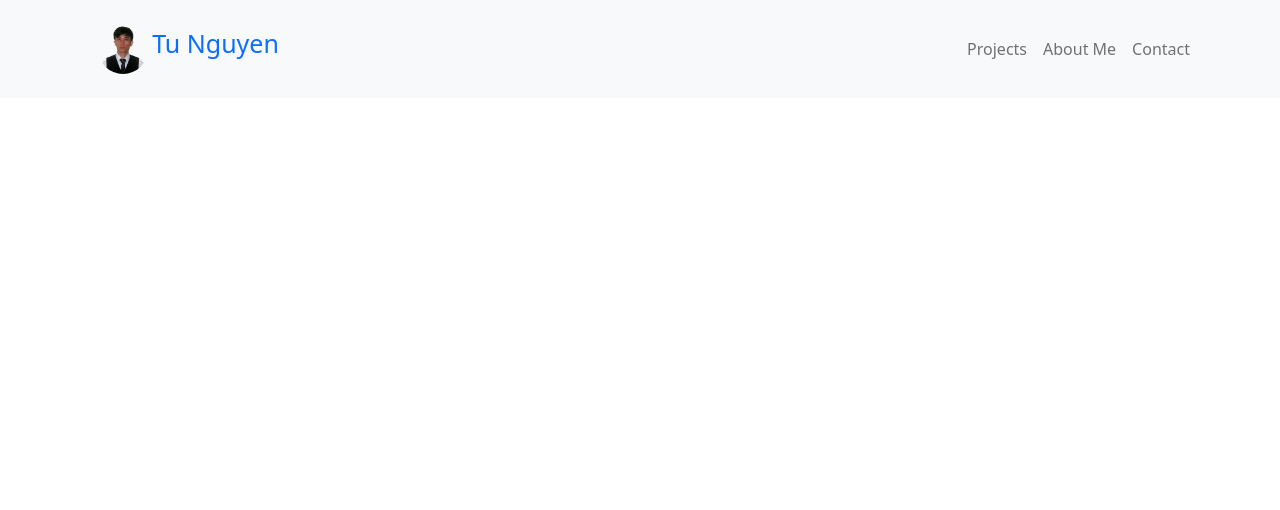
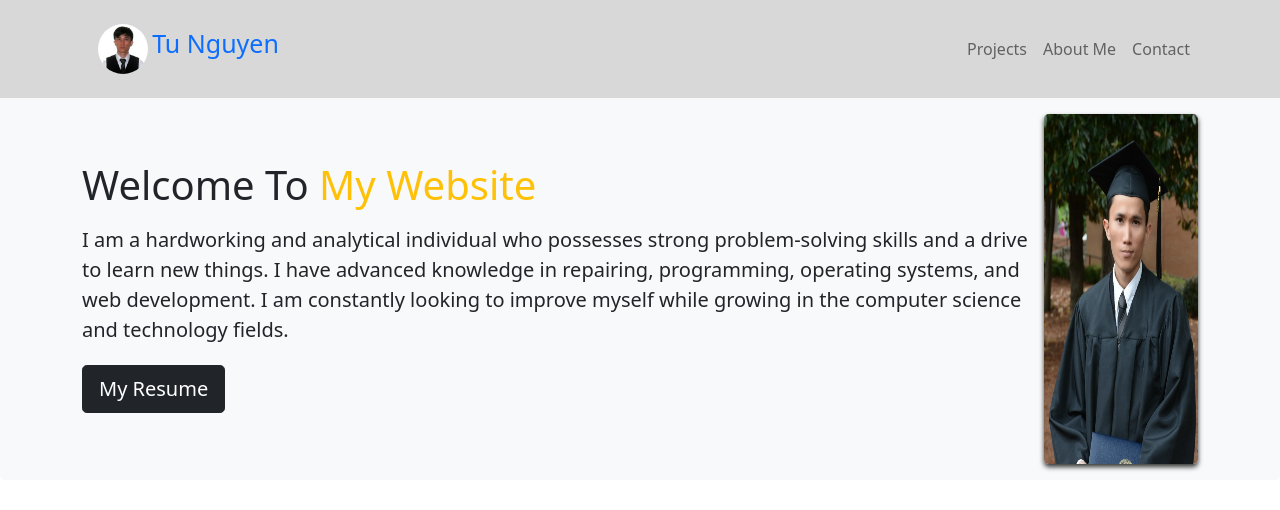
Before and after one commit to vi3t4lov3/My-Portfolio, a plain HTML site: page index.html in a window 1280 px wide. Drawn offline with nearby package versions, Linux system fonts and the light colour scheme.

Commit message:
adding the welcome header

```diff
--- a/css/style.css
+++ b/css/style.css
@@ -1,3 +1,15 @@
+:root {
+    --white: #fff;
+    --black: #000;
+    --denim-blue: #0171E3;
+    --ghost-white: #FDFDFF;
+    --cerebral-grey: #CCC;
+    --carbon: #333;
+    --dim-grey:#6A6A6A;
+  }
+  nav {
+      background-color: #D8D8D8;
+  }
 nav img {
     width: 50px;
     height: 50px;
@@ -8,3 +20,15 @@ nav span {
     font-size: 25px;
     /* text-decoration: none; */
 }
+header {
+
+}
+header .header-info {
+    margin-top: 50px;
+}
+header img {
+    margin-top: 50px;
+    min-height: 350px;
+    border-radius: 5px;
+    box-shadow: 0 3px 5px var(--carbon);
+}
--- a/index.html
+++ b/index.html
@@ -19,20 +19,12 @@
 </head>
 <body>
      <!-- Navbar -->
-     <nav class="navbar navbar-expand-lg bg-light navbar-light py-3 fixed-top">
+     <nav class="navbar navbar-expand-lg navbar-light py-3 fixed-top">
         <div class="container">
             <a class="nav-link" href="index.html"><img src="./img/logo.png" alt="Tu Nguyen's Profile Photo" width="100" height="100" /> <span>Tu Nguyen</span></a>
-
-
-          <button
-            class="navbar-toggler "
-            type="button"
-            data-bs-toggle="collapse"
-            data-bs-target="#navmenu"
-          >
+          <button class="navbar-toggler" type="button" data-bs-toggle="collapse" data-bs-target="#navmenu">
             <span class="navbar-toggler-icon"></span>
           </button>
-
           <div class="collapse navbar-collapse" id="navmenu">
             <ul class="navbar-nav ms-auto">
               <li class="nav-item">
@@ -48,6 +40,33 @@
           </div>
         </div>
       </nav>
+      <!-- Header Container -->
+      <header class="bg-light text-dark p-5 p-lg-0 pt-lg-5 text-center text-sm-start rounded-3">
+      <div class="container rounded-3">
+        <div class="d-sm-flex align-items-center justify-content-between">
+          <div class="header-info">
+            <h1>Welcome To <span class="text-warning"> My Website </span></h1>
+            <p class="lead my-3">
+                I am a hardworking and analytical individual who possesses strong problem-solving skills and a drive to learn new things. I have advanced knowledge in repairing, programming, operating systems, and web development. I am constantly looking to improve myself while growing in the computer science and technology fields.
+            </p>
+            <button class="btn btn-dark btn-lg my-1" data-bs-toggle="modal" data-bs-target="#enroll" > My Resume
+            </button>
+          </div>
+          <div class="my-3">
+            <img class="img-fluid rounded-3" src="img/tunguyenprofile.jpeg" alt="tu nguyen gratuation"/>
+          </div>
+         </div>
+     </div>
+    </header>
+
+     <!-- Header Container -->
+
+
+
+
+
+
+
     <script
     src="https://cdn.jsdelivr.net/npm/bootstrap@5.0.1/dist/js/bootstrap.bundle.min.js"
     integrity="sha384-gtEjrD/SeCtmISkJkNUaaKMoLD0//ElJ19smozuHV6z3Iehds+3Ulb9Bn9Plx0x4"
```
